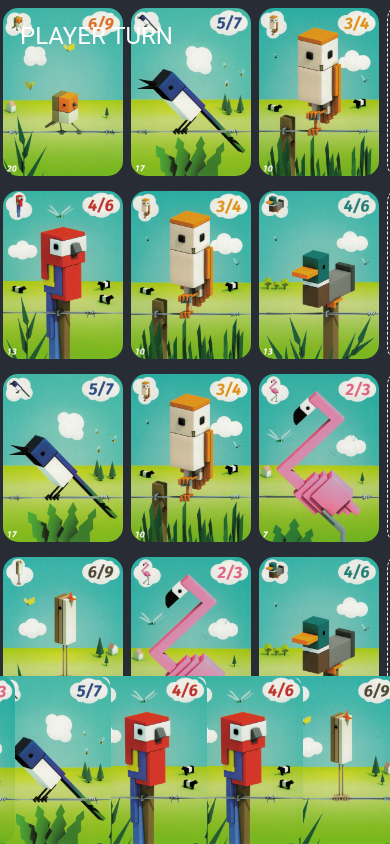
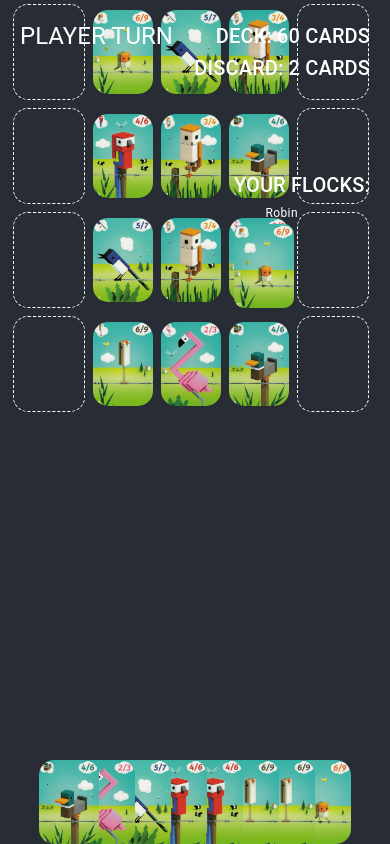
Before and after one commit to Lassi-Koykka/CuBirds-React, a React (Create React App) app: page / in a window 390 px wide. Built offline with nearby package versions, Linux system fonts and the light colour scheme.

Commit message:
Refactored some code, added more info for player and completed all the phases for the player

```diff
--- /dev/null
+++ b/src/AI.ts
@@ -0,0 +1,5 @@
+import { IGameState } from "./types";
+
+const playMove = (gameState: IGameState) => {
+
+}
--- a/src/App.tsx
+++ b/src/App.tsx
@@ -1,5 +1,7 @@
 import './App.css';
 import { GameStateProvider } from './GameStateContext';
+
+import { createMuiTheme, ThemeProvider } from "@material-ui/core"
 
 import { SetupGame } from "./GameReducer"
 import cards from "./cards.json";
@@ -8,15 +10,23 @@ import Game from './components/Game';
 
 const startingGameState = SetupGame(cards);
 
+const darkTheme = createMuiTheme({
+  palette: {
+    type: 'dark',
+  },
+});
+
 const App = () => {
 
   return (
     <div className="App">
-      <GameStateProvider gameState={startingGameState}>
-        <MoveDataProvider>
-          <Game/>
-        </MoveDataProvider>
-      </GameStateProvider>
+      <ThemeProvider theme={darkTheme}>
+        <GameStateProvider gameState={startingGameState}>
+          <MoveDataProvider>
+            <Game />
+          </MoveDataProvider>
+        </GameStateProvider>
+      </ThemeProvider>
     </div>
   );
 }
--- a/src/GameReducer.ts
+++ b/src/GameReducer.ts
@@ -29,9 +29,11 @@ export const GameReducer = (state: IGameState, action: GameActions): IGameState
             return { ...state, statusText: action.payload }
         case ActionType.NextPhase:
             return { ...state, phase: GetNextPhase(state.phase) }
+        case ActionType.AddFlock:
+            return addFlock(action.payload.playerID, action.payload.birdName, action.payload.size, state);
         case ActionType.NextTurn:
             // current (player id + 1) % amount of players = next player id
-            return { ...state, currActorID: (state.currActorID + 1) % state.actors.length }
+            return { ...state, phase: GetNextPhase(state.phase), currActorID: (state.currActorID + 1) % state.actors.length }
         default:
             return state;
 
@@ -84,6 +86,7 @@ export const SetupGame = (startDeck: ICard[], AICount: number = 3): IGameState =
     ];
 
     // Setup gameboard
+
     gameBoard.forEach(row => {
         const usedSpecies: string[] = [];
         while (row.length < 3) {
@@ -257,3 +260,39 @@ const getCardsFromRow = (side: "left" | "right", cardName: string, row: ICard[])
 
     return receivedCards;
 }
+
+const addFlock = (playerID: number, birdName: string, size: "large" | "small", state: IGameState): IGameState => {
+
+    // TODO add flock
+    let { discardPile, actors } = state;
+    let player = actors[0];
+
+    let newFlockCards: ICard[] = [];
+    let newHand: ICard[] = [];
+
+    player.hand.forEach((c) => {
+        if(c.name === birdName) {
+            if (newFlockCards.length < 1 ||( size === "large" && newFlockCards.length < 2)) {
+                newFlockCards.push(c);
+            } else {
+                discardPile.push(c);
+            }
+        } else {
+            newHand.push(c)
+        }
+    })
+
+
+    player.flocks.push(...newFlockCards);
+    player.hand = newHand;
+
+    player.hand.sort((a, b) => a.name > b.name ? 1 : -1);
+
+
+    return {
+        ...state,
+        phase: "Put",
+        discardPile,
+        actors: actors.map(p => p.id === playerID ? player : p),
+    };
+}
--- a/src/components/DropZone.tsx
+++ b/src/components/DropZone.tsx
@@ -1,5 +1,5 @@
 import React, { useContext, useState } from "react";
-import { makeStyles } from "@material-ui/core"
+import { createStyles, makeStyles, Theme } from "@material-ui/core"
 import { GameStateContext } from "../GameStateContext";
 import { ICard } from "../types";
 import { ActionType } from "../Actions";
@@ -12,7 +12,8 @@ interface DropZoneProps {
 }
 
 
-const useStyles = makeStyles({
+const useStyles = makeStyles((theme: Theme) =>
+  createStyles({
     DropZone: {
         height: 173,
         width: 125,
@@ -23,10 +24,18 @@ const useStyles = makeStyles({
         transition: "0.3s",
         "& *": {
             userSelect: "none"
+        },
+        [theme.breakpoints.down("md")]: {
+            width: 90,
+            height: 122
+        },
+        [theme.breakpoints.down("xs")]: {
+            width: 70,
+            height: 94
         }
     }
 
-});
+}));
 
 const DropZone = (props: DropZoneProps) => {
 
--- a/src/components/GameCard.tsx
+++ b/src/components/GameCard.tsx
@@ -1,16 +1,20 @@
-import { makeStyles, Slide } from "@material-ui/core";
+import { createStyles, makeStyles, Slide, Theme } from "@material-ui/core";
 import React from "react";
 import { ICard } from "../types";
 import "../Animation.css"
 
 interface GameCardProps {
     CardData: ICard,
+    flockCard?: boolean,
     gonnaMove?: boolean,
     draggable?: boolean,
+    selected?: boolean,
+    onClick?: () => void,
     direction?: "up" | "down" | "left" | "right" | undefined
 }
 
-const useStyles = makeStyles({
+const useStyles = makeStyles((theme: Theme) =>
+  createStyles({
     GameCard: {
         animationName: "appear",
         animationDuration: "500ms",
@@ -20,17 +24,34 @@ const useStyles = makeStyles({
         display: "grid",
         backgroundSize: "contain",
         placeItems: "center",
+        [theme.breakpoints.down("md")]: {
+            width: 80,
+            height: 112
+        },
+        [theme.breakpoints.down("xs")]: {
+            width: 60,
+            height: 84
+        }
     },
     GameCardMoving: {
         animationName: "disappear",
         animationDuration: "800ms",
-        height: 210,
-        width: 150,
+        height: 168,
+        width: 120,
         borderRadius: 15,
         display: "grid",
         backgroundSize: "contain",
+        [theme.breakpoints.down("md")]: {
+
+            width: 80,
+            height: 112
+        },
+        [theme.breakpoints.down("xs")]: {
+            width: 60,
+            height: 84
+        }
     }
-})
+}));
 
 const GameCard = (props: GameCardProps) => {
 
@@ -44,8 +65,15 @@ const GameCard = (props: GameCardProps) => {
 
     return (
         <Slide in={props.gonnaMove ? false : true} direction={props.direction} timeout={{ appear: 500, enter: 500, exit: 750 }} mountOnEnter unmountOnExit>
-            <div style={{ backgroundImage: 'url(' + props.CardData.imageFile + ')'}} className={props.gonnaMove ? classes.GameCardMoving : classes.GameCard}
-            draggable={props.draggable} onDragStart={handleDragStart}>
+            <div style={{
+                backgroundImage: 'url(' + props.CardData.imageFile + ')',
+                outline: props.selected ? "3px gold solid" : "none",
+                ...(props.flockCard ? {width: 60, height: 84, borderRadius: 10} : {})
+            }}
+            className={props.gonnaMove ? classes.GameCardMoving : classes.GameCard}
+            draggable={props.draggable}
+            onDragStart={handleDragStart}
+            onClick={props.onClick}>
             </div>
         </Slide>
     )
--- a/src/components/GameStatusBar.tsx
+++ b/src/components/GameStatusBar.tsx
@@ -1,12 +1,16 @@
 import { useContext } from "react";
-import { Typography } from "@material-ui/core";
+import { Grid, Typography } from "@material-ui/core";
 import { GameStateContext } from "../GameStateContext";
+import { CountSpecies } from "../util";
+import GameCard from "./GameCard";
 
 const GameStatusBar = () => {
 
     const { state } = useContext(GameStateContext)
 
-    return (
+    const playerFlocks = CountSpecies(state.actors[0].flocks);
+
+    return (<>
         <div style={{ position: "fixed", top: 20, left: 20, textAlign: "left" }}>
             <Typography variant="h5" >
                 {state.actors.find(p => p.id === state.currActorID)?.name} TURN
@@ -15,6 +19,33 @@ const GameStatusBar = () => {
                 {state.statusText}
             </Typography>
         </div>
+        <div style={{ position: "fixed", top: 20, right: 20, textAlign: "right" }}>
+            <Typography variant="h6" >
+                DECK: {state.deck.length} CARDS
+            </Typography>
+            <Typography variant="h6" >
+                DISCARD: {state.discardPile.length} CARDS
+            </Typography>
+        </div>
+        <div style={{ position: "fixed", top: "20%", right: 20, textAlign: "right", width: "max-content" }}>
+            <Typography variant="h6" >
+                YOUR FLOCKS:
+            </Typography>
+            <Grid container spacing={1}>
+                {Object.keys(playerFlocks).map((speciesName) => {
+                    const cardData = state.actors[0].flocks.find(c => c.name === speciesName)!
+                    return (
+                    <Grid item xs={6}>
+                    <Typography variant="caption" >
+                       {speciesName[0].toLocaleUpperCase() + speciesName.slice(1)}{playerFlocks[speciesName] > 1 ? ": X" + playerFlocks[speciesName]: ""}
+                    </Typography>
+                    <GameCard CardData={cardData} flockCard direction="up" />
+                    </Grid>
+                )
+                })}
+            </Grid>
+        </div>
+    </>
     );
 }
 
--- a/src/components/PlayerHand.tsx
+++ b/src/components/PlayerHand.tsx
@@ -5,7 +5,7 @@ import GameCard from "./GameCard";
 
 const useStyles = makeStyles({
     PlayerHand: {
-        position: "fixed",
+        position: "absolute",
         bottom: 0,
         left: 0,
         width: "100%",
--- /dev/null
+++ b/src/components/SendFlockDialog.tsx
@@ -0,0 +1,52 @@
+import { Button, Dialog, DialogActions, DialogContent, DialogTitle, Grid, Typography } from "@material-ui/core";
+import { useContext, useState } from "react";
+import { ActionType } from "../Actions";
+import { GameStateContext } from "../GameStateContext";
+import { GetPossibleFlocks } from "../util";
+import GameCard from "./GameCard";
+
+const SendFlockDialog = (props: { open: boolean, handleClose: () => void }) => {
+
+    const { state, dispatch } = useContext(GameStateContext);
+
+    const [selectedFlock, setSelectedFlock] = useState<{ species: string, size: "small" | "large" }>();
+
+    const possibleFlocks = GetPossibleFlocks(state.actors[0].hand);
+
+    const addFlock = () => dispatch({type: ActionType.AddFlock, payload: {playerID: 0, birdName: selectedFlock!.species, size: selectedFlock!.size}});
+
+    const closeDialog = () => {
+        setSelectedFlock(undefined);
+        props.handleClose();
+    }
+
+    return (
+        <Dialog open={props.open} fullWidth maxWidth="xs">
+            <DialogTitle>
+                You can send a flock of birds home.
+            </DialogTitle>
+            <DialogContent>
+                <Typography variant="subtitle1">Select a flock of birds you want to send home:</Typography>
+                <Grid container direction="row" justify="center" spacing={2}>
+                    {possibleFlocks.map(flock => {
+                        const card = state.actors[0].hand.find(card => card.name === flock.species)!;
+
+                        return (
+                            <Grid item>
+                                <Typography variant="subtitle2" style={{marginTop: 10}}>{flock.species.toUpperCase()}</Typography>
+                                <Typography variant="subtitle2" style={{marginBottom: 10}}>Size: {flock.size}</Typography>
+                                <GameCard CardData={card} selected={selectedFlock ? selectedFlock.species === card.name : false} onClick={() => setSelectedFlock(possibleFlocks.find(f => f.species === card.name))} />
+                            </Grid>
+                        )
+
+                    })}</Grid>
+            </DialogContent>
+            <DialogActions>
+                <Button onClick={closeDialog}>Don't send a flock home</Button>
+                <Button disabled={selectedFlock === undefined} onClick={addFlock}>Confirm</Button>
+            </DialogActions>
+        </Dialog>
+    )
+}
+
+export default SendFlockDialog;
```
Also changed, not shown: src/components/Game.tsx (+25 -15 lines), src/components/GameSideBar.tsx (added, +66 -0 lines).
